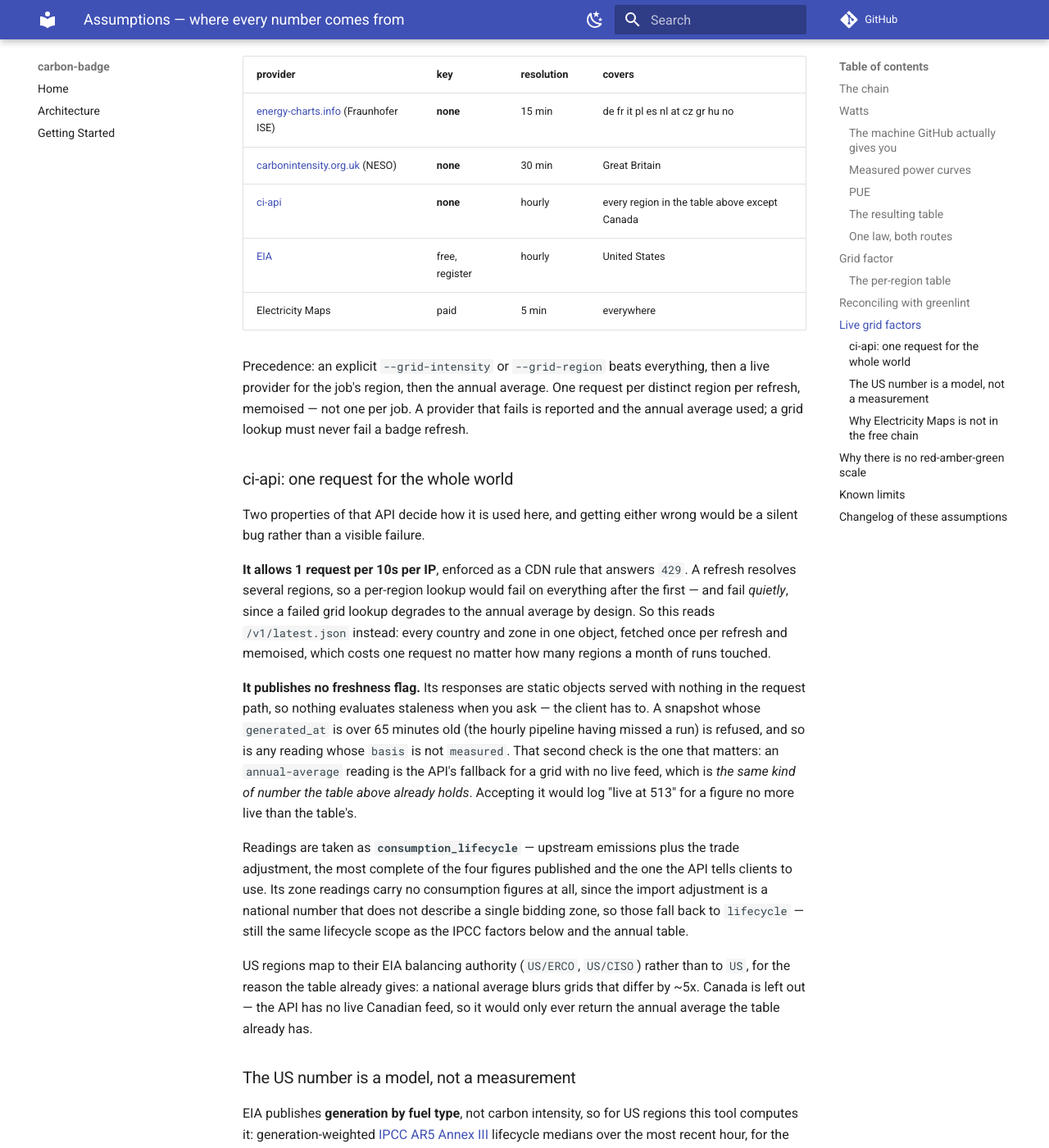
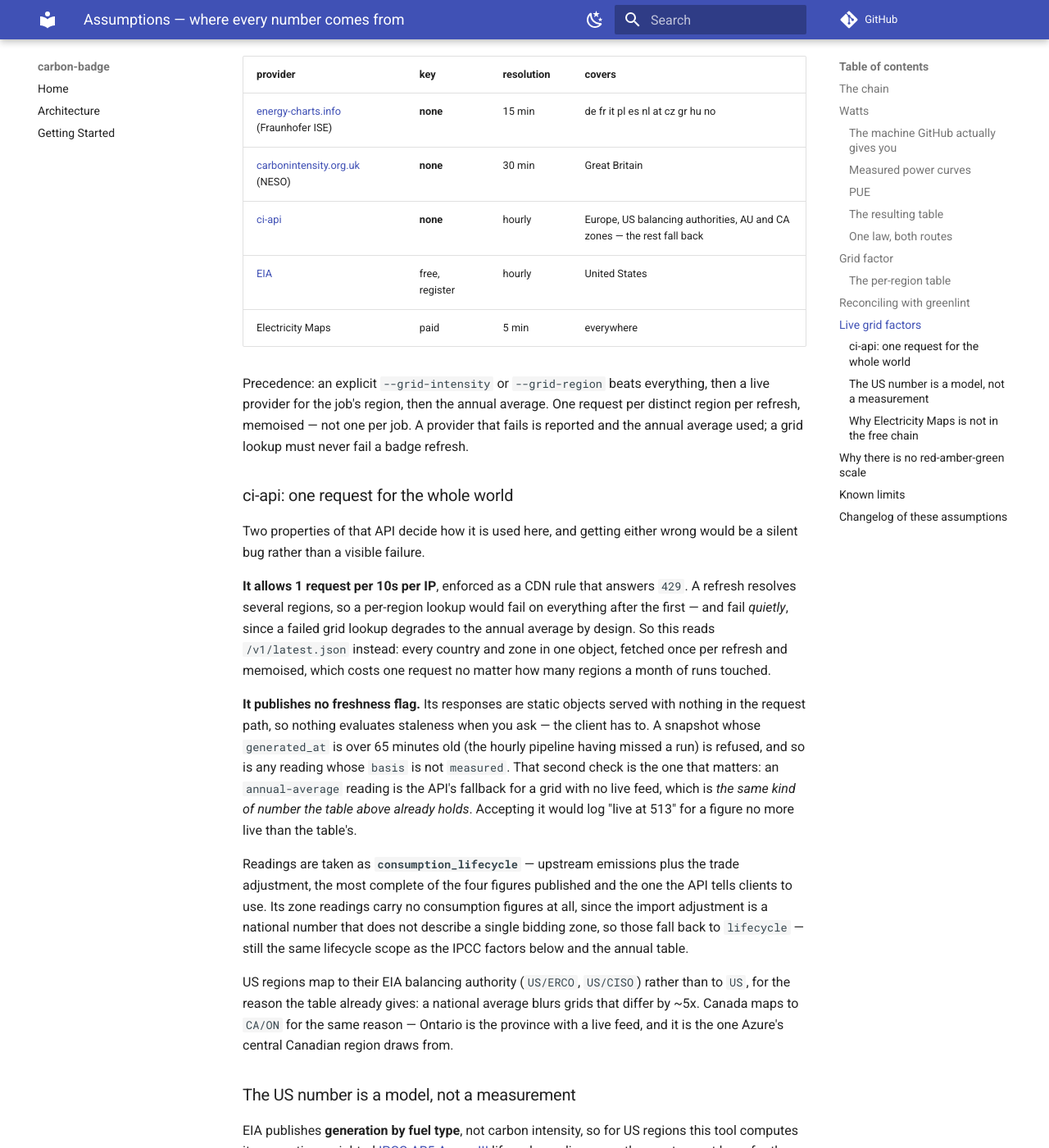
Before and after one commit to fabiocicerchia/carbon-badge, an MkDocs documentation site: the page built from docs/assumptions.md, in a window 1280 px wide and 1400 px high, scrolled down 4946 px. Shown: the whole window at 82% size. Built offline with MkDocs 1.6.1 and Material for MkDocs 9.7.7, drawn with Linux system fonts in a browser that asks for light colours; comment, search, counter and statistics services are not loaded.

Commit message:
feat(ci-api): resolve canadacentral to the CA/ON zone
IESO is now wired as a live provider upstream, so Ontario has an hourly feed
and the region no longer has to sit on the annual figure.

Also drops the notes calling Canada out as absent: plenty of regions have no
live feed and none of the others are named, so singling this one out only
described a gap that no longer exists.

Co-Authored-By: Claude Opus 5 (1M context) <noreply@anthropic.com>
Claude-Session: https://claude.ai/code/session_01EDFUqGmu4Wp4ZDcY1nUcMA

```diff
--- a/docs/assumptions.md
+++ b/docs/assumptions.md
@@ -220,7 +220,7 @@ source exists for a region, it is used automatically.
 |---|---|---|---|
 | [energy-charts.info](https://api.energy-charts.info) (Fraunhofer ISE) | **none** | 15 min | de fr it pl es nl at cz gr hu no |
 | [carbonintensity.org.uk](https://carbonintensity.org.uk) (NESO) | **none** | 30 min | Great Britain |
-| [ci-api](https://ci-api.fabiocicerchia.it) | **none** | hourly | every region in the table above except Canada |
+| [ci-api](https://ci-api.fabiocicerchia.it) | **none** | hourly | Europe, US balancing authorities, AU and CA zones — the rest fall back |
 | [EIA](https://www.eia.gov/opendata/) | free, register | hourly | United States |
 | Electricity Maps | paid | 5 min | everywhere |
 
@@ -261,8 +261,9 @@ lifecycle scope as the IPCC factors below and the annual table.
 
 US regions map to their EIA balancing authority (`US/ERCO`, `US/CISO`) rather
 than to `US`, for the reason the table already gives: a national average blurs
-grids that differ by ~5x. Canada is left out — the API has no live Canadian
-feed, so it would only ever return the annual average the table already has.
+grids that differ by ~5x. Canada maps to `CA/ON` for the same reason — Ontario
+is the province with a live feed, and it is the one Azure's central Canadian
+region draws from.
 
 ### The US number is a model, not a measurement
 
```
Also changed, not shown: carbon_badge.py (+4 -5 lines).
